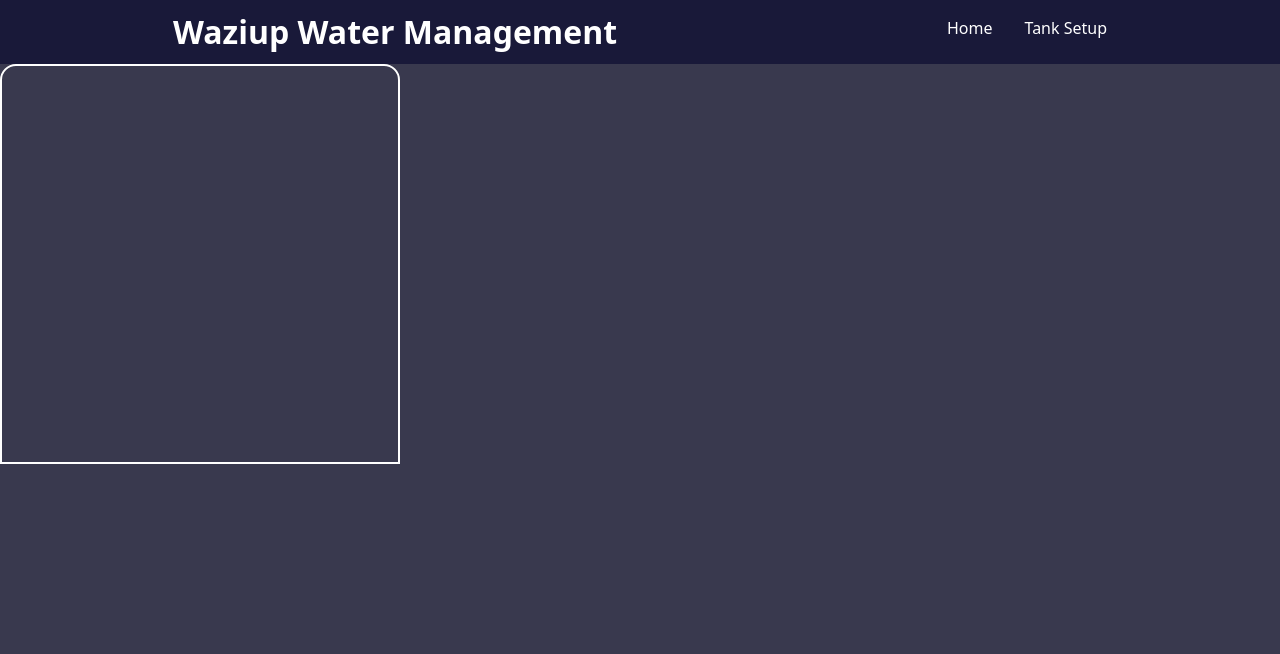
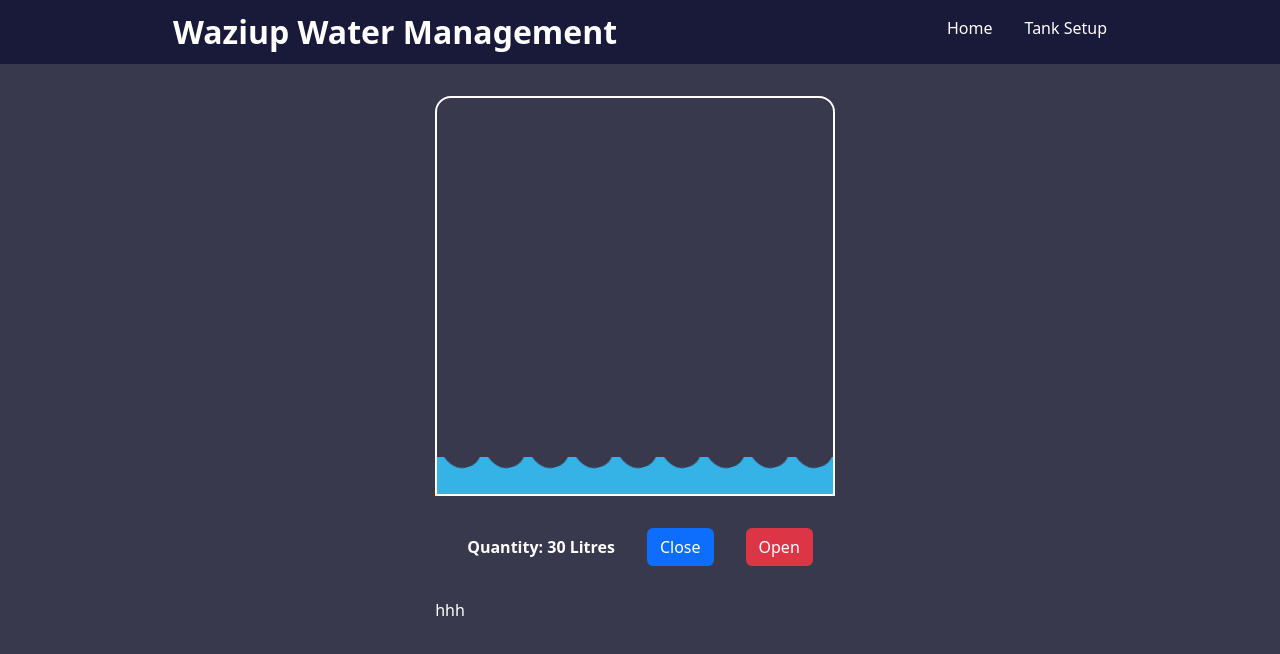
Before and after one commit to JosephMusya/watermanagement, a React (Create React App) app: page / in a window 1280 px wide. Shown: the top 654 px of the page. Built offline with nearby package versions, Linux system fonts and the light colour scheme.

Commit message:
Imported the tank and displayed it

```diff
--- a/src/pages/MainPage.js
+++ b/src/pages/MainPage.js
@@ -1,20 +1,31 @@
 import styles from './TankStyle.module.css';
 function MainPage(){
     return (
-    <div id="tank" className={styles.tank}>
-        <div id="water-level" className="water-level"></div>
-            <div class="wave">
-                <div className="box"></div>
-                <div className="box"></div>
-                <div className="box"></div>
-                <div className="box"></div>
-                <div className="box"></div>
-                <div className="box"></div>
-                <div className="box"></div>
-                <div className="box"></div>
-                <div className="box"></div>
+        <div className={styles.mainPage}>
+            <div>
+                <div id="tank" className={styles.tank}>
+                <div id="water-level" className={styles.waterlevel}></div>
+                    <div className={styles.wave}>
+                        <div className={styles.box}></div>
+                        <div className={styles.box}></div>
+                        <div className={styles.box}></div>
+                        <div className={styles.box}></div>
+                        <div className={styles.box}></div>
+                        <div className={styles.box}></div>
+                        <div className={styles.box}></div>
+                        <div className={styles.box}></div>
+                        <div className={styles.box}></div>
+                    </div>
+                </div>
+                <div className={styles.controls}>
+                    <strong>Quantity:&nbsp;<span>30 Litres</span></strong>
+                    <button className="btn text-white bg-primary">Close</button>
+                    <button className='btn text-white bg-danger'>Open</button>
+                </div>
+                hhh
+            </div>
         </div>
-    </div>
+
     );
 }
 
```
